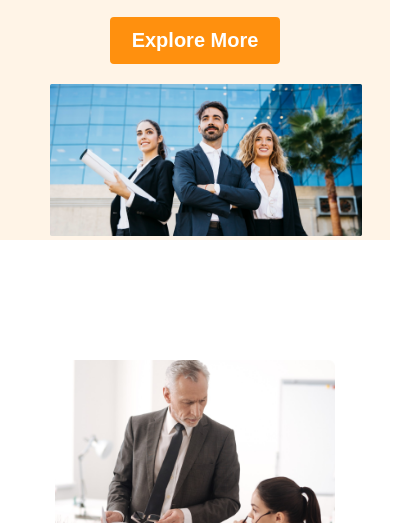
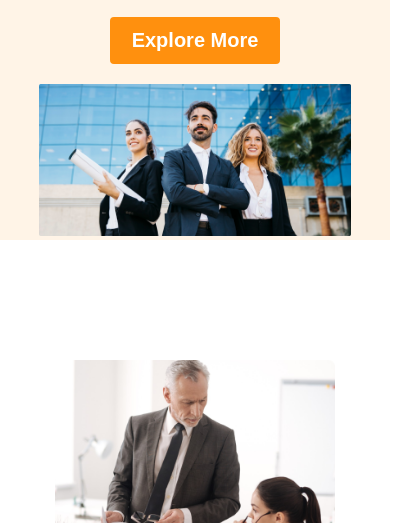
Before and after one commit to MYasinArafat/g3-architects, a plain HTML site: page index.html in a window 390 px wide. Shown: the part 321-844 px from the top of the page, 412 px wide, since content can reach past the window. Drawn offline with Linux system fonts and the light colour scheme.

Commit message:
final responsive kit added

```diff
--- a/index.html
+++ b/index.html
@@ -43,7 +43,9 @@
             <div class="banner-button">
                 <button class="button">Explore More</button>
             </div>
-            <img class="main-banner" src="./images/banner.png" alt="">
+            <div class="main-banner-img">
+                <img class="main-banner" src="./images/banner.png" alt="">
+            </div>
 
         </div>
         <!-- Brand New Group of Architects Header section -->
--- a/style.css
+++ b/style.css
@@ -109,7 +109,7 @@ nav ul {
 }
 
 .team-content {
-    margin: 20px 80px;
+    margin: 20px 20px;
 }
 
 .content-heading {
@@ -366,10 +366,13 @@ footer style end --------------*/
     .banner {
         width: 100%;
     }
-
+    .main-banner-img{
+        width: 80%;
+        margin:  0 auto;
+    }
     .main-banner {
-        width: 80%;
-        margin: 0 50px;
+        width: 100%;
+        margin: 0 auto;
     }
 
     .second-container {
```
